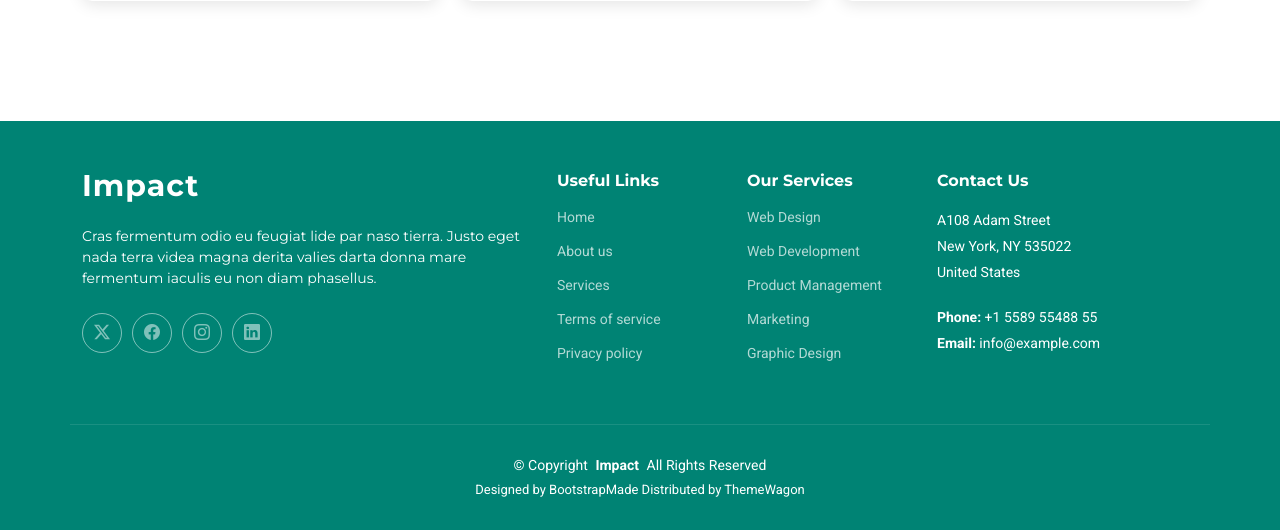
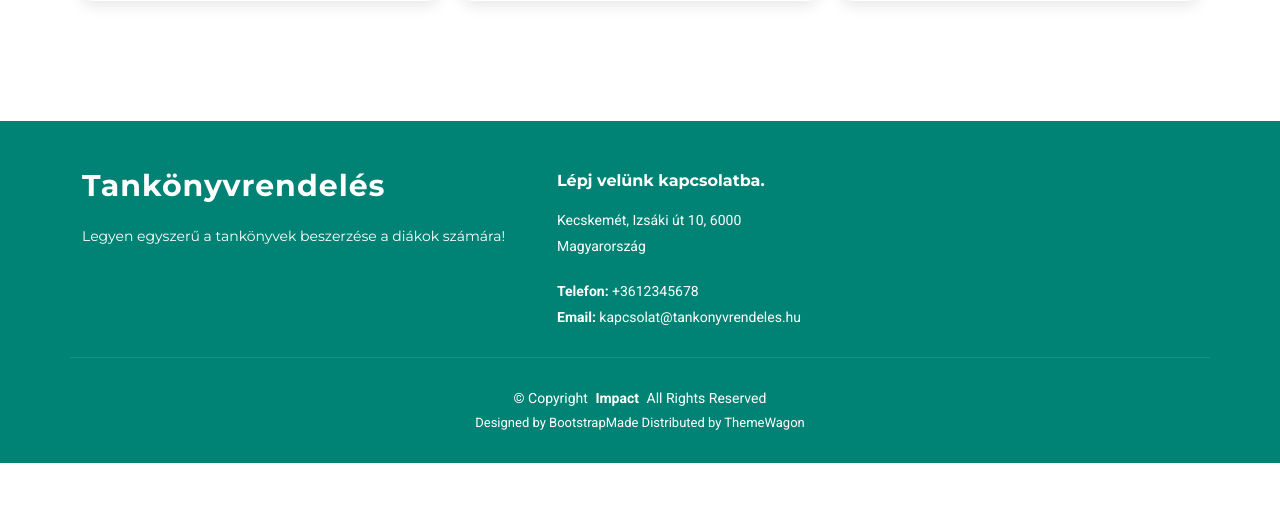
Before and after one commit to Jennay94/Tankonyvrendeles, a PHP site: page /beadando/ in a window 1280 px wide. Shown: the part 4747-5277 px from the top of the page. After the commit the page ends 5210 px from the top, so only its background shows below. Run offline with PHP 8.4, Linux system fonts and the light colour scheme; data that the repository does not hold is empty.

Commit message:
Hibák kijavítása

```diff
--- a/footer.php
+++ b/footer.php
@@ -1,50 +1,20 @@
-
 <footer id="footer" class="footer accent-background">
 
   <div class="container footer-top">
     <div class="row gy-4">
       <div class="col-lg-5 col-md-12 footer-about">
         <a href="index.html" class="logo d-flex align-items-center">
-        <span class="sitename">Impact</span>
+          <span class="sitename">Tankönyvrendelés</span>
         </a>
-      <p>Cras fermentum odio eu feugiat lide par naso tierra. Justo eget nada terra videa magna derita valies darta donna mare fermentum iaculis eu non diam phasellus.</p>
-      <div class="social-links d-flex mt-4">
-        <a href=""><i class="bi bi-twitter-x"></i></a>
-        <a href=""><i class="bi bi-facebook"></i></a>
-        <a href=""><i class="bi bi-instagram"></i></a>
-        <a href=""><i class="bi bi-linkedin"></i></a>
-      </div>
+        <p>Legyen egyszerű a tankönyvek beszerzése a diákok számára!</p>
       </div>
 
-    <div class="col-lg-2 col-6 footer-links">
-      <h4>Useful Links</h4>
-      <ul>
-        <li><a href="#">Home</a></li>
-        <li><a href="#">About us</a></li>
-        <li><a href="#">Services</a></li>
-        <li><a href="#">Terms of service</a></li>
-        <li><a href="#">Privacy policy</a></li>
-      </ul>
-    </div>
-
-    <div class="col-lg-2 col-6 footer-links">
-      <h4>Our Services</h4>
-      <ul>
-        <li><a href="#">Web Design</a></li>
-        <li><a href="#">Web Development</a></li>
-        <li><a href="#">Product Management</a></li>
-        <li><a href="#">Marketing</a></li>
-        <li><a href="#">Graphic Design</a></li>
-      </ul>
-    </div>
-
-    <div class="col-lg-3 col-md-12 footer-contact text-center text-md-start">
-      <h4>Contact Us</h4>
-      <p>A108 Adam Street</p>
-      <p>New York, NY 535022</p>
-      <p>United States</p>
-      <p class="mt-4"><strong>Phone:</strong> <span>+1 5589 55488 55</span></p>
-      <p><strong>Email:</strong> <span>info@example.com</span></p>
+      <div class="col-lg-5 col-md-12 footer-contact text-center text-md-start">
+        <h4>Lépj velünk kapcsolatba.</h4>
+        <p>Kecskemét, Izsáki út 10, 6000</p>
+        <p>Magyarország</p>
+        <p class="mt-4"><strong>Telefon:</strong> <span>+3612345678</span></p>
+        <p><strong>Email:</strong> <span>kapcsolat@tankonyvrendeles.hu</span></p>
       </div>
 
     </div>
@@ -53,23 +23,23 @@
   <div class="container copyright text-center mt-4">
     <p>© <span>Copyright</span> <strong class="px-1 sitename">Impact</strong> <span>All Rights Reserved</span></p>
     <div class="credits">
-    <!-- All the links in the footer should remain intact. -->
-    <!-- You can delete the links only if you've purchased the pro version. -->
       <!-- Licensing information: https://bootstrapmade.com/license/ -->
       <!-- Purchase the pro version with working PHP/AJAX contact form: [buy-url] -->
-    Designed by <a href="https://bootstrapmade.com/">BootstrapMade</a> Distributed by <a href="https://themewagon.com">ThemeWagon</a>
+      Designed by <a href="https://bootstrapmade.com/">BootstrapMade</a> Distributed by <a
+        href="https://themewagon.com">ThemeWagon</a>
     </div>
   </div>
 
 </footer>
 
-<!-- Scroll Top -->
-<a href="#" id="scroll-top" class="scroll-top d-flex align-items-center justify-content-center"><i class="bi bi-arrow-up-short"></i></a>
 
-<!-- Preloader -->
+<a href="#" id="scroll-top" class="scroll-top d-flex align-items-center justify-content-center"><i
+    class="bi bi-arrow-up-short"></i></a>
+
+
 <div id="preloader"></div>
 
-<!-- Vendor JS Files -->
+
 <script src="assets/vendor/bootstrap/js/bootstrap.bundle.min.js"></script>
 <script src="assets/vendor/php-email-form/validate.js"></script>
 <script src="assets/vendor/aos/aos.js"></script>
@@ -79,7 +49,6 @@
 <script src="assets/vendor/imagesloaded/imagesloaded.pkgd.min.js"></script>
 <script src="assets/vendor/isotope-layout/isotope.pkgd.min.js"></script>
 
-<!-- Main JS File -->
 <script src="assets/js/main.js"></script>
 
 </body>
--- a/get_students.php
+++ b/get_students.php
@@ -2,9 +2,9 @@
 // Adatbázis kapcsolat
 require_once('db.php');
 
-// Ellenőrizzük, hogy az ev és tkaz paraméterek léteznek
-$ev = $_GET['ev'] ?? 2024; // Alapértelmezett év
-$tkaz = $_GET['tkaz'] ?? 1; // Alapértelmezett tárgy
+
+$ev = $_GET['ev'] ?? 2024;
+$tkaz = $_GET['tkaz'] ?? 1;
 
 // Diákok lekérdezése az adott év és tárgy szerint
 $diak_query = "
--- a/head.php
+++ b/head.php
@@ -4,49 +4,27 @@ if (session_status() === PHP_SESSION_NONE) {
 }
 
 ?>
-
-
-
-
 <header id="header" class="header fixed-top mb-3">
 
     <div class="topbar d-flex align-items-center">
         <div class="container d-flex justify-content-center justify-content-md-between">
             <div class="contact-info d-flex align-items-center">
                 <i class="bi bi-envelope d-flex align-items-center"><a
-                        href="mailto:contact@example.com">kapcsolat@tankonyvrendeles.hu</a></i>
+                        href="mailto:kapcsolat@tankonyvrendeles.hu">kapcsolat@tankonyvrendeles.hu</a></i>
                 <i class="bi bi-phone d-flex align-items-center ms-4"><span>+3612345678 </span></i>
             </div>
-            <div class="social-links d-none d-md-flex align-items-center">
-                <a href="#" class="twitter"><i class="bi bi-twitter-x"></i></a>
-                <a href="#" class="facebook"><i class="bi bi-facebook"></i></a>
-                <a href="#" class="instagram"><i class="bi bi-instagram"></i></a>
-                <a href="#" class="linkedin"><i class="bi bi-linkedin"></i></a>
-            </div>
+
         </div>
-
-
-
-
-    </div><!-- End Top Bar -->
-
+    </div>
     <div class="branding d-flex align-items-cente">
 
         <div class="container position-relative d-flex align-items-center justify-content-between">
             <a href="index.php" class="logo d-flex align-items-center">
-                <!-- Uncomment the line below if you also wish to use an image logo -->
-                <!-- <img src="assets/img/logo.png" alt=""> -->
                 <h1 class="sitename">Tankönyrendelés</h1>
                 <span>.</span>
             </a>
-
+            <!-- Oldalak nevei és azonosítói -->
             <?php include 'menubar.php'; ?>
-
-
-
-
         </div>
-
     </div>
-
 </header>
--- a/header.php
+++ b/header.php
@@ -12,7 +12,7 @@
   <link href="assets/img/favicon.png" rel="icon">
   <link href="assets/img/apple-touch-icon.png" rel="apple-touch-icon">
 
-  <!-- Fonts -->
+  <!-- Betűítpus -->
   <link href="https://fonts.googleapis.com" rel="preconnect">
   <link href="https://fonts.gstatic.com" rel="preconnect" crossorigin>
   <link
--- a/index.php
+++ b/index.php
@@ -10,13 +10,8 @@ session_start();
 
 
   <main class="main">
-
-
-    <!-- Clients Section -->
     <section id="clients" class="clients section">
-
       <div class="container">
-
         <div class="swiper init-swiper">
           <script type="application/json" class="swiper-config">
             {
@@ -65,7 +60,7 @@ session_start();
 
       </div>
 
-    </section><!-- /Clients Section -->
+    </section>
 
     <section id="why-choose-us" class="why-choose-us section py-5 bg-light">
       <div class="container">
@@ -186,16 +181,10 @@ session_start();
       </div>
     </section>
 
-
     <!-- Stats Section -->
     <section id="stats" class="stats section">
-
       <div class="container" data-aos="fade-up" data-aos-delay="100">
-
         <div class="row gy-4 align-items-center">
-
-
-
           <div class="col-lg-12">
 
             <div class="row gy-4">
@@ -231,7 +220,7 @@ session_start();
                     <p><strong>Iskolák együttműködésben</strong></p>
                   </div>
                 </div>
-              </div><!-- End Stats Item -->
+              </div>
 
               <div class="col-lg-6">
                 <div class="stats-item d-flex">
@@ -242,20 +231,13 @@ session_start();
                     <p><strong>Év tapasztalat</strong></p>
                   </div>
                 </div>
-              </div><!-- End Stats Item -->
+              </div>
+            </div>
+          </div>
+        </div>
+      </div>
+    </section>
 
-            </div>
-
-          </div>
-
-        </div>
-
-      </div>
-
-    </section><!-- /Stats Section -->
-
-
-    <!-- Call To Action Section -->
     <section id="call-to-action" class="call-to-action section dark-background">
 
       <div class="container">
@@ -273,20 +255,15 @@ session_start();
         </div>
       </div>
 
-    </section><!-- /Call To Action Section -->
+    </section>
 
-
-    <!-- Testimonials Section -->
     <section id="testimonials" class="testimonials section">
 
-      <!-- Section Title -->
       <div class="container section-title" data-aos="fade-up">
         <h2>Vásárlói vélemények</h2>
         <p>Olvasd el, mit mondanak a vásárlók a tankönyvrendelési szolgáltatásunkról!</p>
-      </div><!-- End Section Title -->
-
+      </div>
       <div class="container" data-aos="fade-up" data-aos-delay="100">
-
         <div class="swiper init-swiper">
           <script type="application/json" class="swiper-config">
       {
@@ -331,7 +308,7 @@ session_start();
                   <i class="bi bi-quote quote-icon-right"></i>
                 </p>
               </div>
-            </div><!-- End testimonial item -->
+            </div>
 
             <div class="swiper-slide">
               <div class="testimonial-item">
@@ -349,7 +326,7 @@ session_start();
                   <i class="bi bi-quote quote-icon-right"></i>
                 </p>
               </div>
-            </div><!-- End testimonial item -->
+            </div>
 
             <div class="swiper-slide">
               <div class="testimonial-item">
@@ -367,7 +344,7 @@ session_start();
                   <i class="bi bi-quote quote-icon-right"></i>
                 </p>
               </div>
-            </div><!-- End testimonial item -->
+            </div>
 
           </div>
 
@@ -375,26 +352,19 @@ session_start();
 
       </div>
 
-    </section><!-- /Testimonials Section -->
+    </section>
 
 
     </div>
     <div class="swiper-pagination"></div>
     </div>
-
     </div>
-
-    </section><!-- /Testimonials Section -->
-
-
+    </section>
     </div>
 
     </div>
-
-    <!-- Recent Posts Section -->
     <section id="recent-posts" class="recent-posts section">
 
-      <!-- Section Title -->
       <div class="container section-title" data-aos="fade-up">
         <h2>Legfrissebb hírek</h2>
         <p>Olvass a tankönyvrendelési folyamatokról, újdonságokról és tippekről!</p>
@@ -480,13 +450,13 @@ session_start();
               </div>
 
             </article>
-          </div><!-- End post list item -->
+          </div>
 
-        </div><!-- End recent posts list -->
+        </div>
 
       </div>
 
-    </section><!-- /Recent Posts Section -->
+    </section>
 
 
     </div>
@@ -498,7 +468,7 @@ session_start();
 
     </div>
 
-    </section><!-- /Contact Section -->
+    </section>
 
   </main>
   <?php include 'footer.php'; ?>
--- a/login.php
+++ b/login.php
@@ -1,7 +1,7 @@
 <link href="//maxcdn.bootstrapcdn.com/bootstrap/4.1.1/css/bootstrap.min.css" rel="stylesheet" id="bootstrap-css">
 <script src="//maxcdn.bootstrapcdn.com/bootstrap/4.1.1/js/bootstrap.min.js"></script>
 <script src="//cdnjs.cloudflare.com/ajax/libs/jquery/3.2.1/jquery.min.js"></script>
-<!------ Include the above in your HEAD tag ---------->
+
 
 <body>
     <div id="login" class="py-5">
--- a/login_action.php
+++ b/login_action.php
@@ -36,7 +36,7 @@
                     echo '<script>
                             setTimeout(function() {
                                 window.location.href = "login.php"; // Visszairányítjuk a bejelentkezési oldalra
-                            }, 3000); // 3 másodperc múlva átirányítjuk
+                            }, 1000); // 3 másodperc múlva átirányítjuk
                           </script>';
                 } else {
                     // Ha a felhasználó létezik, megnézzük a jelszót
@@ -49,7 +49,7 @@
                         $_SESSION['user_name'] = $user['user_name'];
                         $_SESSION['user_rang'] = $user['rang'];
 
-                        // Átirányítás a kezdőlapra vagy egy védett oldalra
+                        // Átirányítás a kezdőlapra
                         echo '<div class="alert alert-success text-center mt-5" role="alert">
                                 Bejelentkezés sikeres! Átirányítás...
                               </div>';
@@ -83,8 +83,6 @@
         }
         ?>
     </div>
-
-    <!-- Bootstrap JS és Popper.js linkek -->
     <script src="https://cdn.jsdelivr.net/npm/@popperjs/core@2.11.6/dist/umd/popper.min.js"></script>
     <script src="https://cdn.jsdelivr.net/npm/bootstrap@5.3.0-alpha1/dist/js/bootstrap.min.js"></script>
 </body>
--- a/menubar.php
+++ b/menubar.php
@@ -13,7 +13,7 @@ $stmt->bindParam(':userRang', $userRang, PDO::PARAM_INT);
 $stmt->execute();
 $menuItems = $stmt->fetchAll(PDO::FETCH_ASSOC);
 
-// Rekurzív menüépítő függvény
+
 function renderMenu($menuItems, $parentId = null)
 {
     $html = '';
@@ -48,8 +48,6 @@ function renderMenu($menuItems, $parentId = null)
         </ul>
         <i class="mobile-nav-toggle d-xl-none bi bi-list"></i>
     </nav>
-
-    <!-- Bootstrap JS és Popper.js -->
     <script src="https://cdn.jsdelivr.net/npm/@popperjs/core@2.11.6/dist/umd/popper.min.js"></script>
     <script src="https://cdn.jsdelivr.net/npm/bootstrap@5.3.0-alpha1/dist/js/bootstrap.min.js"></script>
 </body>
--- a/mnb.php
+++ b/mnb.php
@@ -169,7 +169,7 @@ include 'head.php';
             </div>
 
             <button type="submit" class="btn btn-primary">Árfolyam lekérdezése</button>
-            <a href="../index.php" style="float: right;">Vissza a főoldalra.</a>
+
         </form>
 
         <!-- Lekérdezés eredmény -->
```
Also changed, not shown: adminpanel.php (added, +50 -0 lines), contact.php (added, +70 -0 lines), faq.php (+18 -13 lines), registration_admin.php (+6 -6 lines). Lines whose indentation alone changed are shown as unchanged.
